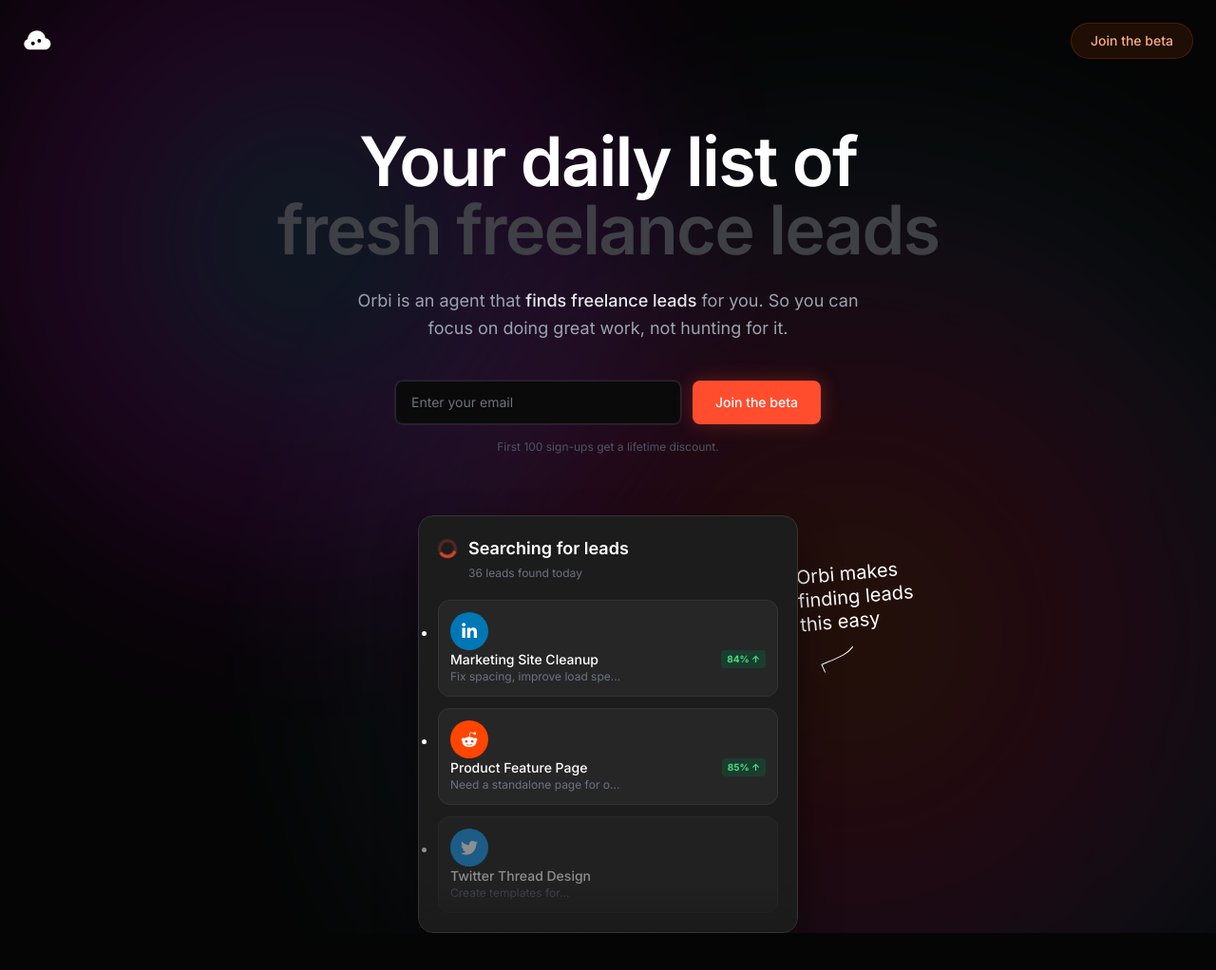
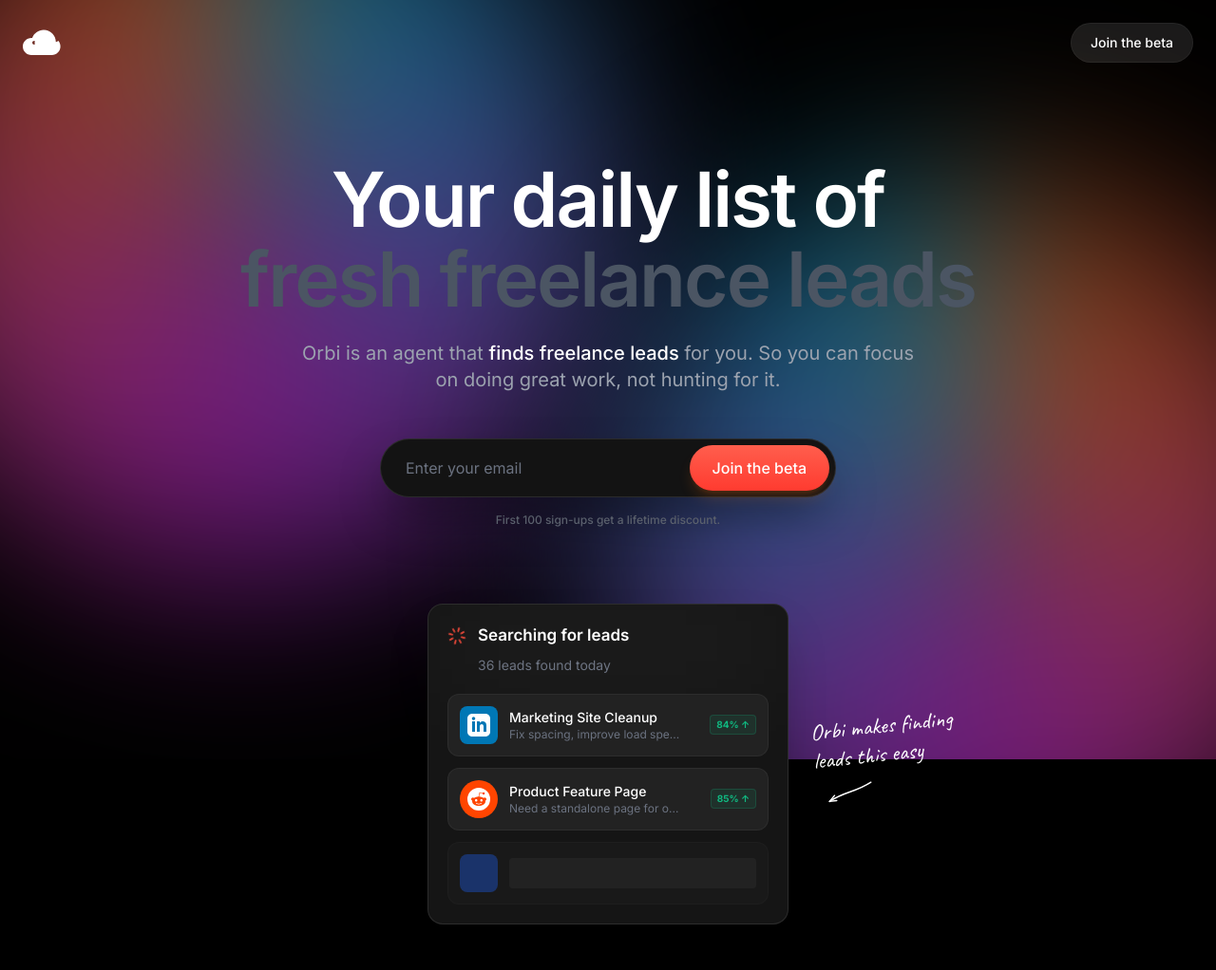
Before and after one commit to uncommon-websites/heyorbi-com-hero, a plain HTML site: page index.html in a window 1280 px wide. Shown: the whole page at 95% size. Before the commit the page ends 983 px from the top, so only its background shows below. Drawn offline with nearby package versions, Linux system fonts and the light colour scheme.

Commit message:
Update hero HTML

```diff
--- a/index.html
+++ b/index.html
@@ -5,8 +5,10 @@
     <meta name="viewport" content="width=device-width, initial-scale=1.0">
     <title>Orbi - Freelance Leads</title>
     <script src="https://cdn.tailwindcss.com"></script>
-    <link href="https://fonts.googleapis.com/css2?family=Inter:wght@300;400;500;600;700&family=Caveat:wght@400;500;600&display=swap" rel="stylesheet">
-    <link rel="stylesheet" href="https://cdnjs.cloudflare.com/ajax/libs/font-awesome/6.4.0/css/all.min.css">
+    <link rel="preconnect" href="https://fonts.googleapis.com">
+    <link rel="preconnect" href="https://fonts.gstatic.com" crossorigin>
+    <link href="https://fonts.googleapis.com/css2?family=Inter:wght@300;400;500;600;700&family=Caveat:wght@400;500&display=swap" rel="stylesheet">
+
     <script>
         tailwind.config = {
             theme: {
@@ -16,11 +18,11 @@
                         handwriting: ['Caveat', 'cursive'],
                     },
                     colors: {
-                        background: '#050505',
-                        card: '#18181b',
-                        cardBorder: '#27272a',
-                        primary: '#ff4d2e',
-                        dimText: '#3f3f46',
+                        gray: {
+                            850: '#1f1f1f',
+                            900: '#111111',
+                            950: '#050505',
+                        }
                     },
                     animation: {
                         'spin-slow': 'spin 3s linear infinite',
@@ -29,217 +31,242 @@
             }
         }
     </script>
+
     <style>
-        body {
-            background-color: #050505;
-            color: white;
-            overflow-x: hidden;
+        /* Animation keyframes */
+        @keyframes fadeInUp {
+            from {
+                opacity: 0;
+                transform: translateY(20px);
+                filter: blur(4px);
+            }
+            to {
+                opacity: 1;
+                transform: translateY(0);
+                filter: blur(0);
+            }
         }
 
-        /* Custom Background Gradient Effect */
-        .aurora-bg {
-            position: absolute;
-            top: 0;
-            left: 0;
-            width: 100%;
-            height: 100%;
-            z-index: -1;
-            overflow: hidden;
-            background: #050505;
+        @keyframes fadeIn {
+            from { opacity: 0; }
+            to { opacity: 1; }
         }
 
-        .aurora-blob-1 {
-            position: absolute;
-            top: -20%;
-            left: -10%;
-            width: 70vw;
-            height: 70vw;
-            background: radial-gradient(circle, rgba(0,255,255,0.15) 0%, rgba(255,0,255,0.15) 40%, rgba(0,0,0,0) 70%);
-            filter: blur(80px);
-            border-radius: 50%;
-            opacity: 0.8;
+        @keyframes scaleIn {
+            from {
+                opacity: 0;
+                transform: scale(0.95);
+            }
+            to {
+                opacity: 1;
+                transform: scale(1);
+            }
         }
 
-        .aurora-blob-2 {
-            position: absolute;
-            bottom: -20%;
-            right: -10%;
-            width: 80vw;
-            height: 80vw;
-            background: radial-gradient(circle, rgba(255,165,0,0.15) 0%, rgba(255,0,128,0.15) 40%, rgba(0,255,255,0.1) 70%);
-            filter: blur(100px);
-            border-radius: 50%;
-            opacity: 0.8;
+        /* Base animation class - ease-out for entering elements */
+        .animate-fade-in-up {
+            opacity: 0;
+            animation: fadeInUp 0.8s cubic-bezier(0.22, 0.61, 0.36, 1) forwards;
         }
 
-        /* Smooth fade for the dimmed text */
-        .text-gradient-dim {
-            background: linear-gradient(to bottom, #52525b, #27272a);
-            -webkit-background-clip: text;
-            -webkit-text-fill-color: transparent;
+        .animate-fade-in {
+            opacity: 0;
+            animation: fadeIn 0.8s cubic-bezier(0.22, 0.61, 0.36, 1) forwards;
         }
 
-        .glass-nav-btn {
-            background: rgba(255, 100, 0, 0.1);
-            border: 1px solid rgba(255, 100, 0, 0.2);
-            color: #ffaa80;
-            transition: all 0.3s ease;
-        }
-        .glass-nav-btn:hover {
-            background: rgba(255, 100, 0, 0.2);
+        .animate-scale-in {
+            opacity: 0;
+            animation: scaleIn 0.8s cubic-bezier(0.22, 0.61, 0.36, 1) forwards;
         }
 
-        .input-wrapper {
-            background: #0a0a0a;
-            border: 1px solid #27272a;
-            box-shadow: 0 0 0 1px rgba(255,255,255,0.05);
+        /* Staggered delays for sequential reveals */
+        .delay-0 { animation-delay: 0ms; }
+        .delay-100 { animation-delay: 100ms; }
+        .delay-200 { animation-delay: 200ms; }
+        .delay-300 { animation-delay: 300ms; }
+        .delay-400 { animation-delay: 400ms; }
+        .delay-500 { animation-delay: 500ms; }
+        .delay-600 { animation-delay: 600ms; }
+        .delay-700 { animation-delay: 700ms; }
+        .delay-1000 { animation-delay: 1000ms; }
+
+        /* Typography Utilities */
+        .text-balance { text-wrap: balance; }
+        .text-pretty { text-wrap: pretty; }
+
+        /* Custom Gradient Blur Shapes */
+        .gradient-blob {
+            position: absolute;
+            border-radius: 50%;
+            filter: blur(80px);
+            opacity: 0.6;
+            z-index: 0;
         }
 
-        .mockup-card {
-            background: #1c1c1c;
-            border: 1px solid #333;
-            box-shadow: 0 20px 50px -12px rgba(0, 0, 0, 0.8);
+        /* Input autofill fix for dark mode */
+        input:-webkit-autofill,
+        input:-webkit-autofill:hover,
+        input:-webkit-autofill:focus,
+        input:-webkit-autofill:active{
+            -webkit-box-shadow: 0 0 0 30px #131313 inset !important;
+            -webkit-text-fill-color: white !important;
+            transition: background-color 5000s ease-in-out 0s;
         }
 
-        .list-item {
-            background: #262626;
-            border: 1px solid #333;
-            transition: transform 0.2s;
-        }
-        .list-item:hover {
-            border-color: #444;
+        @media (prefers-reduced-motion: reduce) {
+            .animate-fade-in-up,
+            .animate-fade-in,
+            .animate-scale-in {
+                animation: none;
+                opacity: 1;
+                transform: none;
+                filter: none;
+            }
         }
     </style>
 </head>
-<body class="min-h-screen flex flex-col relative">
+<body class="bg-black text-white min-h-screen overflow-x-hidden font-sans selection:bg-orange-500 selection:text-white">
 
-    <!-- Background Effects -->
-    <div class="aurora-bg">
-        <div class="aurora-blob-1"></div>
-        <div class="aurora-blob-2"></div>
+    <!-- Background Gradients -->
+    <div class="fixed inset-0 overflow-hidden pointer-events-none">
+        <!-- Top Left Gradient -->
+        <div class="absolute -top-[20%] -left-[10%] w-[80vw] h-[80vw] md:w-[60vw] md:h-[60vw] rounded-full bg-[conic-gradient(at_center,_var(--tw-gradient-stops))] from-cyan-500 via-fuchsia-600 to-orange-500 blur-[100px] opacity-40 animate-fade-in duration-[2000ms]"></div>
+
+        <!-- Bottom Right Gradient -->
+        <div class="absolute -bottom-[20%] -right-[10%] w-[80vw] h-[80vw] md:w-[60vw] md:h-[60vw] rounded-full bg-[conic-gradient(at_center,_var(--tw-gradient-stops))] from-orange-500 via-fuchsia-600 to-cyan-500 blur-[100px] opacity-40 animate-fade-in duration-[2000ms]"></div>
+
+        <!-- Overlay to darken the center slightly for readability -->
+        <div class="absolute inset-0 bg-black/40"></div>
     </div>
 
     <!-- Navigation -->
-    <nav class="w-full max-w-7xl mx-auto px-6 py-6 flex justify-between items-center relative z-10">
+    <nav class="relative z-20 w-full max-w-7xl mx-auto px-6 py-6 flex justify-between items-center animate-fade-in delay-0">
         <!-- Logo -->
-        <a href="#" class="flex items-center gap-2">
-            <svg width="32" height="32" viewBox="0 0 24 24" fill="none" xmlns="http://www.w3.org/2000/svg">
-                <path d="M17.5 19C19.9853 19 22 16.9853 22 14.5C22 12.132 20.177 10.244 17.86 10.019C17.482 6.629 14.632 4 11.125 4C7.236 4 4.156 6.956 3.78 10.76C2.205 11.26 1 12.715 1 14.5C1 16.9853 3.01472 19 5.5 19H17.5Z" fill="white"/>
-                <circle cx="8" cy="14" r="1.5" fill="#050505"/>
-                <circle cx="13" cy="12" r="1.5" fill="#050505"/>
+        <a href="#" class="text-white hover:opacity-80 transition-opacity">
+            <svg width="40" height="40" viewBox="0 0 40 40" fill="none" xmlns="http://www.w3.org/2000/svg">
+                <path d="M12.5 20C12.5 15.8579 15.8579 12.5 20 12.5C24.1421 12.5 27.5 15.8579 27.5 20C27.5 24.1421 24.1421 27.5 20 27.5C15.8579 27.5 12.5 24.1421 12.5 20Z" fill="white"/>
+                <path fill-rule="evenodd" clip-rule="evenodd" d="M34.8 19.2C34.8 12.1308 29.0692 6.4 22 6.4C16.4174 6.4 11.6706 9.97334 9.94668 14.96C9.63666 14.9333 9.32066 14.92 9 14.92C4.02944 14.92 0 18.9494 0 23.92C0 28.8906 4.02944 32.92 9 32.92H30.6C35.5706 32.92 39.6 28.8906 39.6 23.92C39.6 21.6852 38.7846 19.6414 37.4344 18.08C36.6844 18.8054 35.7844 19.2 34.8 19.2ZM14 20C14 18.8954 13.1046 18 12 18C10.8954 18 10 18.8954 10 20C10 21.1046 10.8954 22 12 22C13.1046 22 14 21.1046 14 20ZM26 20C26 18.8954 25.1046 18 24 18C22.8954 18 22 18.8954 22 20C22 21.1046 22.8954 22 24 22C25.1046 22 26 21.1046 26 20Z" fill="white"/>
             </svg>
         </a>
 
         <!-- Nav Button -->
-        <a href="#" class="glass-nav-btn px-5 py-2 rounded-full text-sm font-medium">
+        <a href="#" class="bg-white/10 hover:bg-white/20 backdrop-blur-md border border-white/5 text-white text-sm font-medium px-5 py-2.5 rounded-full transition-all duration-300">
             Join the beta
         </a>
     </nav>
 
-    <!-- Main Content -->
-    <main class="flex-grow flex flex-col items-center justify-start pt-12 px-4 relative z-10 w-full max-w-5xl mx-auto">
+    <!-- Hero Content -->
+    <main class="relative z-10 flex flex-col items-center justify-center px-4 pt-12 pb-20 md:pt-20">
 
         <!-- Headline -->
-        <h1 class="text-5xl md:text-7xl font-semibold text-center tracking-tight leading-[1.1] mb-6">
-            <span class="text-white">Your daily list of</span><br>
-            <span class="text-[#3f3f46]">fresh freelance leads</span>
+        <h1 class="text-balance text-center text-5xl sm:text-6xl md:text-7xl lg:text-[5rem] font-semibold tracking-tight leading-[1.1] mb-6 animate-fade-in-up delay-100 max-w-5xl mx-auto">
+            <span class="text-white block">Your daily list of</span>
+            <span class="text-gray-600 block mt-1">fresh freelance leads</span>
         </h1>
 
         <!-- Subheadline -->
-        <p class="text-gray-400 text-center max-w-xl text-lg mb-10 leading-relaxed">
-            Orbi is an agent that <strong class="text-gray-200 font-medium">finds freelance leads</strong> for you. So you can focus on doing great work, not hunting for it.
+        <p class="text-pretty text-center text-gray-400 text-lg md:text-xl leading-relaxed max-w-2xl mx-auto mb-12 animate-fade-in-up delay-200">
+            Orbi is an agent that <span class="text-white font-medium">finds freelance leads</span> for you. So you can focus on doing great work, not hunting for it.
         </p>
 
         <!-- Input Form -->
-        <div class="w-full max-w-md mb-4">
-            <form class="flex flex-col sm:flex-row gap-3">
-                <input type="email" placeholder="Enter your email" class="flex-grow input-wrapper text-white px-4 py-3 rounded-lg focus:outline-none focus:border-gray-500 placeholder-gray-500 text-sm">
-                <button type="submit" class="bg-[#ff4d2e] hover:bg-[#ff3311] text-white font-medium px-6 py-3 rounded-lg transition-colors text-sm whitespace-nowrap shadow-[0_0_20px_rgba(255,77,46,0.3)]">
+        <div class="w-full max-w-[480px] mx-auto animate-fade-in-up delay-300">
+            <form class="relative flex items-center bg-[#131313] border border-white/10 rounded-full p-1.5 shadow-2xl shadow-black/50 transition-all focus-within:border-white/20">
+                <input
+                    type="email"
+                    placeholder="Enter your email"
+                    class="w-full bg-transparent text-white placeholder-gray-500 px-5 py-3 outline-none text-base rounded-full"
+                    required
+                >
+                <button type="submit" class="absolute right-1.5 top-1.5 bottom-1.5 bg-gradient-to-b from-[#ff5e4d] to-[#ff3b30] hover:from-[#ff4d3d] hover:to-[#ee2b20] text-white font-medium px-6 rounded-full transition-all duration-300 shadow-lg shadow-orange-500/20 whitespace-nowrap text-sm md:text-base">
                     Join the beta
                 </button>
             </form>
+            <p class="text-center text-gray-500 text-xs mt-4 font-medium">
+                First 100 sign-ups get a lifetime discount.
+            </p>
         </div>
 
-        <!-- Microcopy -->
-        <p class="text-gray-600 text-xs mb-16">
-            First 100 sign-ups get a lifetime discount.
-        </p>
+        <!-- UI Card Visualization -->
+        <div class="relative mt-20 w-full max-w-[380px] mx-auto animate-scale-in delay-500">
 
-        <!-- Mockup Section -->
-        <div class="relative w-full max-w-[400px]">
+            <!-- The Card -->
+            <div class="bg-[#151515] border border-white/10 rounded-2xl p-5 shadow-2xl relative z-10 overflow-hidden">
+                <!-- Subtle gradient glow inside card -->
+                <div class="absolute top-0 left-1/2 -translate-x-1/2 w-full h-20 bg-white/5 blur-3xl pointer-events-none"></div>
 
-            <!-- Handwritten Annotation -->
-            <div class="absolute -right-32 top-12 hidden md:block w-32">
-                <p class="handwriting text-white text-xl leading-tight mb-2 rotate-[-5deg]">
-                    Orbi makes finding leads this easy
-                </p>
-                <svg class="w-12 h-12 text-white ml-4 rotate-[10deg]" viewBox="0 0 100 100" fill="none" stroke="currentColor" stroke-width="2" stroke-linecap="round" stroke-linejoin="round">
-                    <path d="M80,10 C70,30 50,40 20,60 M20,60 L35,50 M20,60 L30,75" />
-                </svg>
-            </div>
-
-            <!-- Card -->
-            <div class="mockup-card rounded-2xl p-5 w-full overflow-hidden relative">
                 <!-- Card Header -->
-                <div class="flex items-center gap-3 mb-1">
+                <div class="flex items-center gap-3 mb-2 relative z-10">
+                    <!-- Spinner Icon -->
                     <div class="relative w-5 h-5 flex items-center justify-center">
-                        <svg class="animate-spin-slow w-5 h-5 text-primary" xmlns="http://www.w3.org/2000/svg" fill="none" viewBox="0 0 24 24">
-                            <circle class="opacity-25" cx="12" cy="12" r="10" stroke="currentColor" stroke-width="4"></circle>
-                            <path class="opacity-75" fill="currentColor" d="M4 12a8 8 0 018-8V0C5.373 0 0 5.373 0 12h4zm2 5.291A7.962 7.962 0 014 12H0c0 3.042 1.135 5.824 3 7.938l3-2.647z"></path>
+                        <svg class="animate-spin-slow w-5 h-5 text-[#ff4d3d]" viewBox="0 0 24 24" fill="none" xmlns="http://www.w3.org/2000/svg">
+                            <path d="M12 2V6" stroke="currentColor" stroke-width="2" stroke-linecap="round"/>
+                            <path d="M12 18V22" stroke="currentColor" stroke-width="2" stroke-linecap="round"/>
+                            <path d="M4.92993 4.92999L7.75993 7.75999" stroke="currentColor" stroke-width="2" stroke-linecap="round"/>
+                            <path d="M16.24 16.24L19.07 19.07" stroke="currentColor" stroke-width="2" stroke-linecap="round"/>
+                            <path d="M2 12H6" stroke="currentColor" stroke-width="2" stroke-linecap="round"/>
+                            <path d="M18 12H22" stroke="currentColor" stroke-width="2" stroke-linecap="round"/>
+                            <path d="M4.92993 19.07L7.75993 16.24" stroke="currentColor" stroke-width="2" stroke-linecap="round"/>
+                            <path d="M16.24 7.75999L19.07 4.92999" stroke="currentColor" stroke-width="2" stroke-linecap="round"/>
                         </svg>
                     </div>
-                    <h3 class="text-white font-semibold text-lg">Searching for leads</h3>
+                    <h3 class="text-white font-semibold text-[17px]">Searching for leads</h3>
                 </div>
-                <p class="text-gray-500 text-xs mb-5 ml-8">36 leads found today</p>
+                <p class="text-gray-500 text-sm mb-5 pl-8">36 leads found today</p>
 
                 <!-- List Items -->
-                <div class="space-y-3">
-                    <!-- Item 1 -->
-                    <div class="list-item rounded-xl p-3 flex items-center gap-3">
-                        <div class="w-10 h-10 rounded-full bg-[#0077b5] flex items-center justify-center flex-shrink-0">
-                            <i class="fab fa-linkedin-in text-white text-lg"></i>
+                <div class="space-y-3 relative z-10">
+
+                    <!-- Item 1: LinkedIn -->
+                    <div class="bg-[#222] border border-white/5 rounded-xl p-3 flex items-center gap-3 hover:bg-[#2a2a2a] transition-colors cursor-default group">
+                        <!-- LinkedIn Logo Placeholder -->
+                        <div class="w-10 h-10 rounded-lg bg-[#0077b5] flex items-center justify-center shrink-0">
+                            <svg class="w-6 h-6 text-white" fill="currentColor" viewBox="0 0 24 24"><path d="M19 0h-14c-2.761 0-5 2.239-5 5v14c0 2.761 2.239 5 5 5h14c2.762 0 5-2.239 5-5v-14c0-2.761-2.238-5-5-5zm-11 19h-3v-11h3v11zm-1.5-12.268c-.966 0-1.75-.79-1.75-1.764s.784-1.764 1.75-1.764 1.75.79 1.75 1.764-.783 1.764-1.75 1.764zm13.5 12.268h-3v-5.604c0-3.368-4-3.113-4 0v5.604h-3v-11h3v1.765c1.396-2.586 7-2.777 7 2.476v6.759z"/></svg>
                         </div>
-                        <div class="flex-grow min-w-0">
-                            <div class="flex justify-between items-start">
-                                <h4 class="text-white text-sm font-medium truncate">Marketing Site Cleanup</h4>
-                                <span class="bg-[#1a3d2e] text-[#4ade80] text-[10px] font-bold px-1.5 py-0.5 rounded ml-2">84% ↑</span>
-                            </div>
-                            <p class="text-gray-500 text-xs truncate">Fix spacing, improve load spe...</p>
+                        <div class="flex-1 min-w-0">
+                            <div class="text-white text-sm font-medium truncate">Marketing Site Cleanup</div>
+                            <div class="text-gray-500 text-xs truncate">Fix spacing, improve load spe...</div>
+                        </div>
+                        <div class="bg-emerald-500/10 text-emerald-500 text-[10px] font-bold px-1.5 py-0.5 rounded border border-emerald-500/20 shrink-0">
+                            84% ↑
                         </div>
                     </div>
 
-                    <!-- Item 2 -->
-                    <div class="list-item rounded-xl p-3 flex items-center gap-3">
-                        <div class="w-10 h-10 rounded-full bg-[#ff4500] flex items-center justify-center flex-shrink-0">
-                            <i class="fab fa-reddit-alien text-white text-lg"></i>
+                    <!-- Item 2: Reddit -->
+                    <div class="bg-[#222] border border-white/5 rounded-xl p-3 flex items-center gap-3 hover:bg-[#2a2a2a] transition-colors cursor-default group">
+                        <!-- Reddit Logo Placeholder -->
+                        <div class="w-10 h-10 rounded-full bg-[#ff4500] flex items-center justify-center shrink-0">
+                            <svg class="w-6 h-6 text-white" fill="currentColor" viewBox="0 0 24 24"><path d="M12 0A12 12 0 0 0 0 12a12 12 0 0 0 12 12 12 12 0 0 0 12-12A12 12 0 0 0 12 0zm5.01 4.744c.688 0 1.25.561 1.25 1.249a1.25 1.25 0 0 1-2.498.056l-2.597-.547-.8 3.747c1.824.07 3.48.632 4.674 1.488.308-.309.73-.491 1.207-.491.968 0 1.754.786 1.754 1.754 0 .716-.435 1.333-1.01 1.614a3.111 3.111 0 0 1 .042.52c0 2.694-3.13 4.87-7.004 4.87-3.874 0-7.004-2.176-7.004-4.87 0-.183.015-.366.043-.534A1.748 1.748 0 0 1 4.028 12c0-.968.786-1.754 1.754-1.754.463 0 .898.196 1.207.49 1.207-.883 2.878-1.43 4.744-1.487l.885-4.182a.342.342 0 0 1 .14-.197.35.35 0 0 1 .238-.042l2.906.617a1.214 1.214 0 0 1 1.108-.701zM9.25 12C8.561 12 8 12.562 8 13.25c0 .687.561 1.248 1.25 1.248.687 0 1.248-.561 1.248-1.249 0-.688-.561-1.249-1.249-1.249zm5.5 0c-.687 0-1.248.561-1.248 1.25 0 .687.561 1.248 1.249 1.248.688 0 1.249-.561 1.249-1.249 0-.687-.562-1.249-1.25-1.249zm-5.466 3.99a.327.327 0 0 0-.231.094.33.33 0 0 0 0 .463c.842.842 2.484.913 2.961.913.477 0 2.105-.056 2.961-.913a.361.361 0 0 0 .029-.463.33.33 0 0 0-.464 0c-.547.533-1.684.73-2.512.73-.828 0-1.979-.196-2.512-.73a.326.326 0 0 0-.232-.095z"/></svg>
                         </div>
-                        <div class="flex-grow min-w-0">
-                            <div class="flex justify-between items-start">
-                                <h4 class="text-white text-sm font-medium truncate">Product Feature Page</h4>
-                                <span class="bg-[#1a3d2e] text-[#4ade80] text-[10px] font-bold px-1.5 py-0.5 rounded ml-2">85% ↑</span>
-                            </div>
-                            <p class="text-gray-500 text-xs truncate">Need a standalone page for o...</p>
+                        <div class="flex-1 min-w-0">
+                            <div class="text-white text-sm font-medium truncate">Product Feature Page</div>
+                            <div class="text-gray-500 text-xs truncate">Need a standalone page for o...</div>
+                        </div>
+                        <div class="bg-emerald-500/10 text-emerald-500 text-[10px] font-bold px-1.5 py-0.5 rounded border border-emerald-500/20 shrink-0">
+                            85% ↑
                         </div>
                     </div>
 
-                    <!-- Item 3 (Cutoff) -->
-                    <div class="list-item rounded-xl p-3 flex items-center gap-3 opacity-50">
-                        <div class="w-10 h-10 rounded-full bg-[#1d9bf0] flex items-center justify-center flex-shrink-0">
-                            <i class="fab fa-twitter text-white text-lg"></i>
-                        </div>
-                        <div class="flex-grow min-w-0">
-                            <div class="flex justify-between items-start">
-                                <h4 class="text-white text-sm font-medium truncate">Twitter Thread Design</h4>
-                            </div>
-                            <p class="text-gray-500 text-xs truncate">Create templates for...</p>
-                        </div>
+                    <!-- Item 3: Partial -->
+                    <div class="bg-[#222] border border-white/5 rounded-xl p-3 flex items-center gap-3 opacity-40">
+                        <div class="w-10 h-10 rounded-lg bg-blue-600 flex items-center justify-center shrink-0"></div>
+                        <div class="flex-1 h-8 bg-white/10 rounded"></div>
                     </div>
                 </div>
+            </div>
 
-                <!-- Bottom Fade -->
-                <div class="absolute bottom-0 left-0 w-full h-12 bg-gradient-to-t from-[#1c1c1c] to-transparent"></div>
+            <!-- Handwritten Annotation -->
+            <div class="absolute top-1/2 -translate-y-1/2 left-full ml-6 hidden lg:block w-48 animate-fade-in delay-700">
+                <p class="font-handwriting text-white text-2xl leading-tight transform -rotate-6 mb-2">
+                    Orbi makes finding<br>leads this easy
+                </p>
+                <svg class="w-12 h-12 text-white transform rotate-12 ml-4" viewBox="0 0 100 100" fill="none" xmlns="http://www.w3.org/2000/svg">
+                    <path d="M90 10 C 60 40, 40 40, 10 70" stroke="currentColor" stroke-width="3" stroke-linecap="round" fill="none"/>
+                    <path d="M10 70 L 25 65 M 10 70 L 18 55" stroke="currentColor" stroke-width="3" stroke-linecap="round" fill="none"/>
+                </svg>
             </div>
         </div>
+
     </main>
 
 </body>
```
